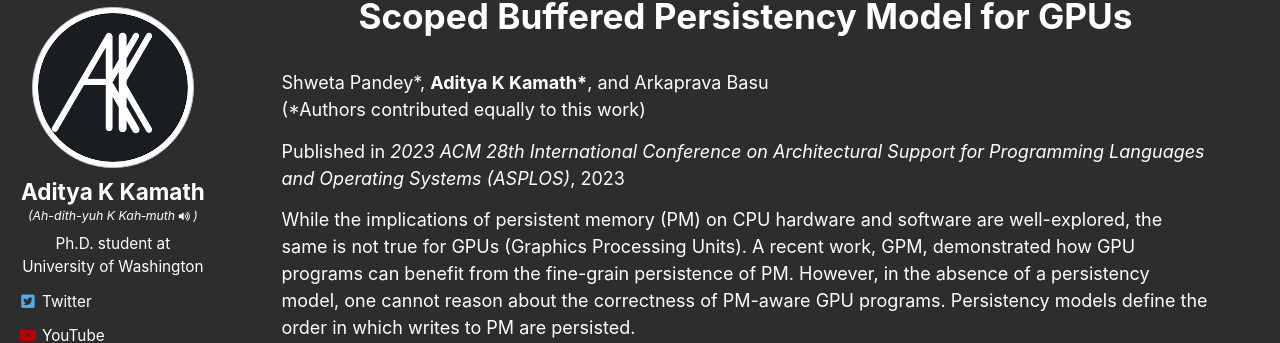
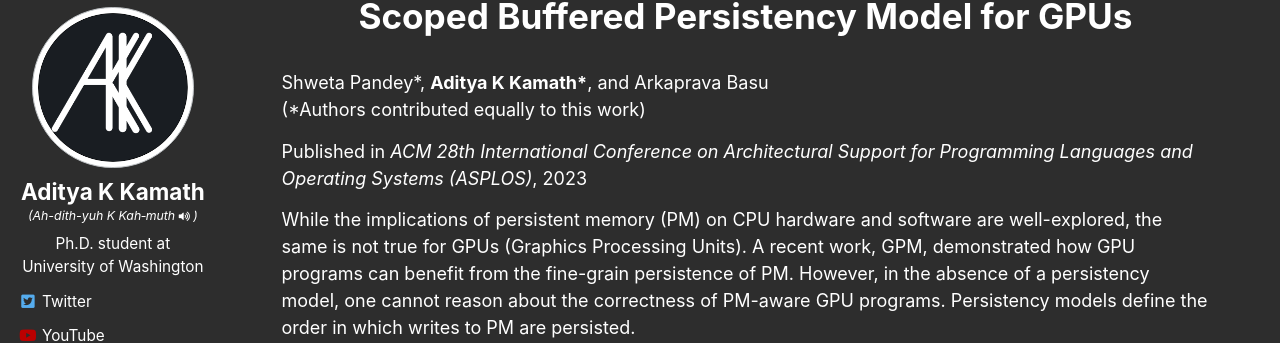
Before and after one commit to AKKamath/akkamath.github.io, a Jekyll site: the page built from _publications/2023-01-30-SBRP.md, in a window 1280 px wide and 1387 px high. Shown: the part 119-462 px from the top of the window. Built offline with Jekyll 4.4.1, drawn with Linux system fonts in a browser that asks for light colours.

Commit message:
Remove year from conference name for all current pubs

```diff
--- a/_publications/2023-01-30-SBRP.md
+++ b/_publications/2023-01-30-SBRP.md
@@ -4,11 +4,11 @@ collection: publications
 permalink: /publication/2023-01-30-SBRP
 excerpt: "This paper explores persistency models for GPUs, analyzing whether CPU persistency models are suitable for GPU architecture and the needs of GPU applications (spoiler: they aren't). We investigate how to express persistency models for intra-thread and inter-thread persist memory order (PMO) for GPU programs. We then look at how to design the hardware architecture necessary to implement these operations efficiently."
 date: 2023-01-30
-venue: '2023 ACM 28th International Conference on Architectural Support for Programming Languages and Operating Systems (ASPLOS)'
+venue: 'ACM 28th International Conference on Architectural Support for Programming Languages and Operating Systems (ASPLOS)'
 shortform: "ASPLOS '23"
 authorlist: "Shweta Pandey*, <B>Aditya K Kamath*</B>, and Arkaprava Basu<br>(*Authors contributed equally to this work)"
 paperurl: '/files/ASPLOS23_SBRP.pdf'
-videourl: 'https://www.youtube.com/watch?v=g2LdLBIDww8'
+videourl: 'https://www.youtube.com/watch?v=cdCSMuIT3D0'
 codeurl: 'https://github.com/csl-iisc/SBRP-ASPLOS23'
 slideurl: '/files/ASPLOS23_SBRP.pptx'
 citation: "Shweta Pandey, Aditya K Kamath, and Arkaprava Basu. 2023. Scoped Buffered Persistency Model for GPUs. In Proceedings of the 28th ACM International Conference on Architectural Support for Programming Languages and Operating Systems, Volume 2 (ASPLOS 2023). Association for Computing Machinery, New York, NY, USA, 688–701. https://doi.org/10.1145/3575693.3575749"
```
Also changed, not shown: _publications/2020-05-30-ScoRD.md (+1 -1 lines), _publications/2021-10-26-iGUARD.md (+1 -1 lines), _publications/2022-02-28-GPM.md (+1 -1 lines).
